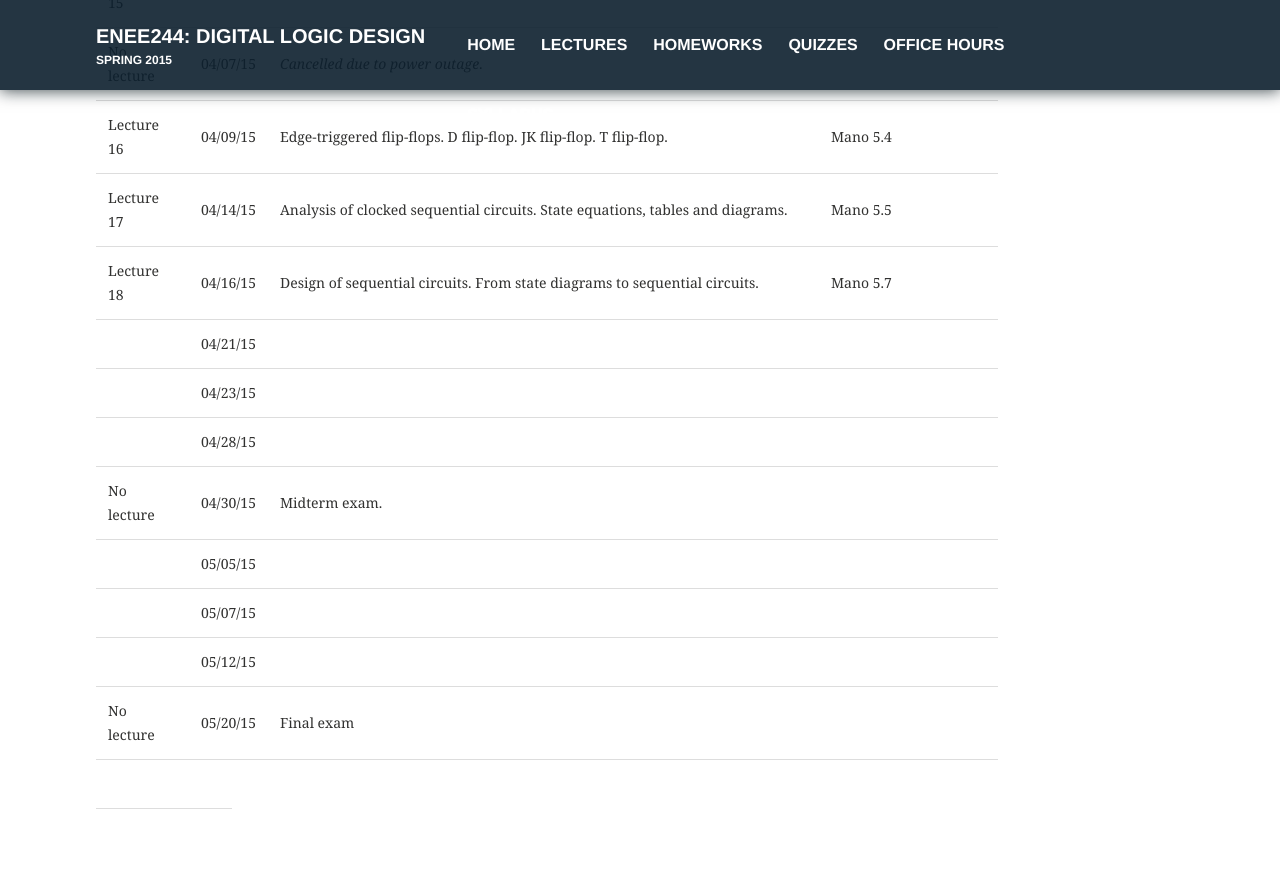
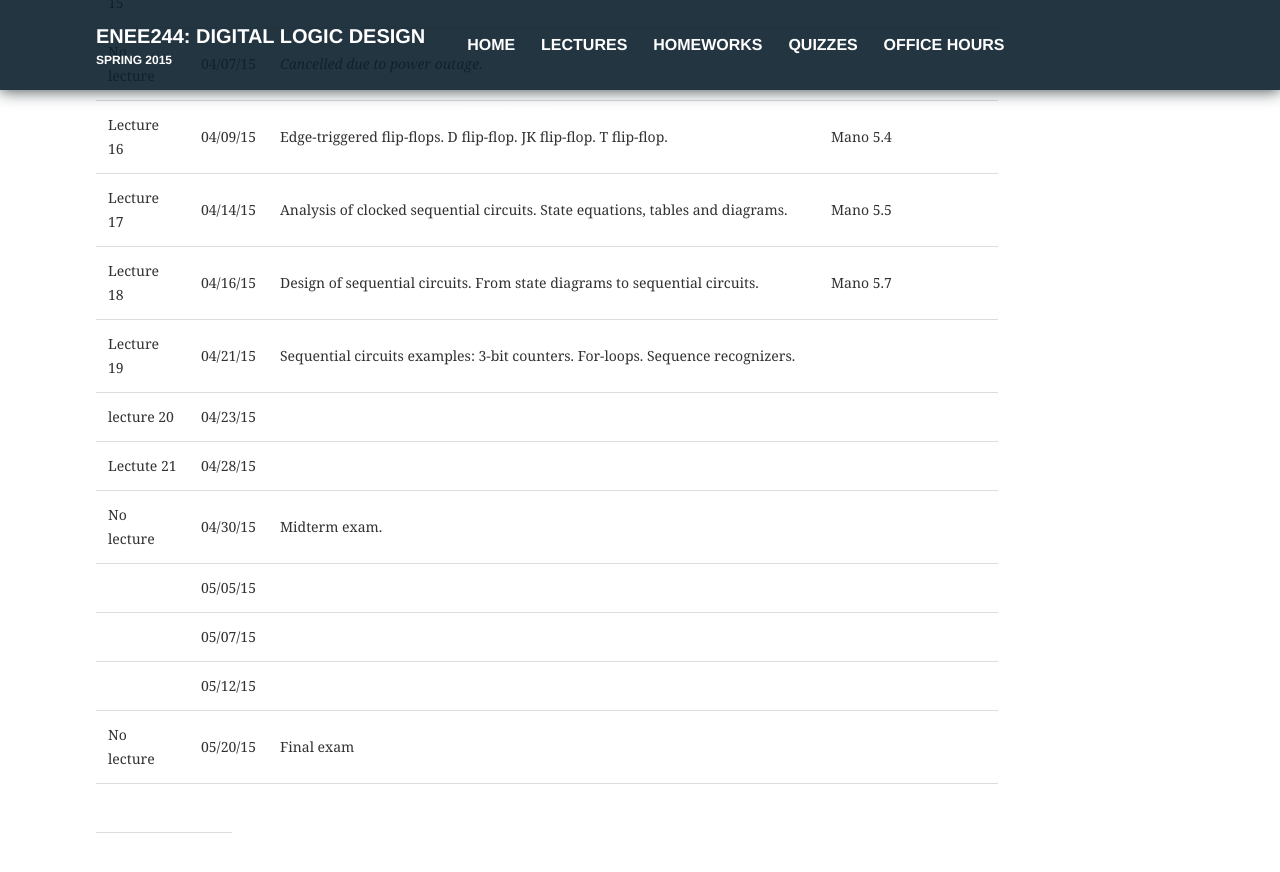
Before and after one commit to enee244/enee244.github.io, a Jekyll site: the page built from lectures/index.md, in a window 1280 px wide and 900 px high, scrolled down 1796 px. Shown: the top 872 px of the window. Built offline with Jekyll 4.4.1, drawn with Linux system fonts in a browser that asks for light colours.

Commit message:
Update index.md

```diff
--- a/lectures/index.md
+++ b/lectures/index.md
@@ -34,9 +34,9 @@
 |Lecture 16 |04/09/15 | Edge-triggered flip-flops. D flip-flop. JK flip-flop. T flip-flop.| Mano 5.4
 |Lecture 17 |04/14/15 | Analysis of clocked sequential circuits. State equations, tables and diagrams. | Mano 5.5
 |Lecture 18 |04/16/15 | Design of sequential circuits. From state diagrams to sequential circuits. | Mano 5.7
-||04/21/15 |  |
-||04/23/15 ||
-||04/28/15 ||
+|Lecture 19 |04/21/15 | Sequential circuits examples: 3-bit counters. For-loops. Sequence recognizers. |
+|lecture 20 |04/23/15 ||
+|Lectute 21 |04/28/15 ||
 |No lecture |04/30/15 | Midterm exam. |
 ||05/05/15 ||
 ||05/07/15 ||
```
